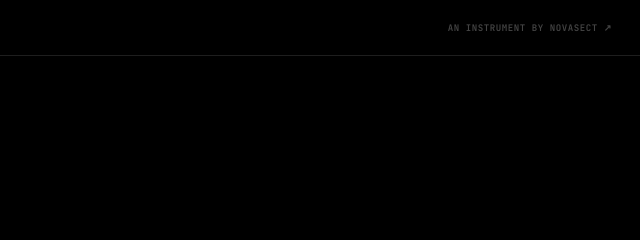
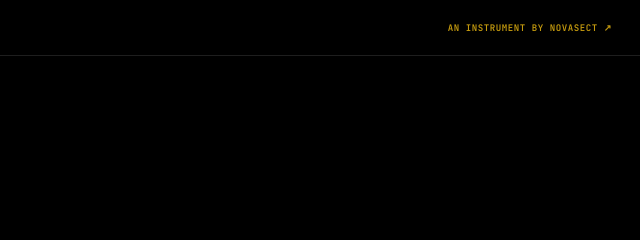
Before and after one commit to prathyoosh-venkatraj/Aurum, a website with bundled scripts: page index.html in a window 1280 px wide. Shown: the top 240 px of the page, 640-1280 px from the left. Built offline with nearby package versions, Linux system fonts and the light colour scheme.

Commit message:
Make NovaSect badge visible — gold-dim at rest, full gold on hover

```diff
--- a/style.css
+++ b/style.css
@@ -89,7 +89,7 @@ input { font-family: var(--font-mono); }
 .novasect-badge {
   font-family: var(--font-mono);
   font-size: 0.65rem;
-  color: var(--text-muted);
+  color: var(--gold-dim);
   letter-spacing: 0.06em;
   text-transform: uppercase;
   transition: color 0.2s;
```
